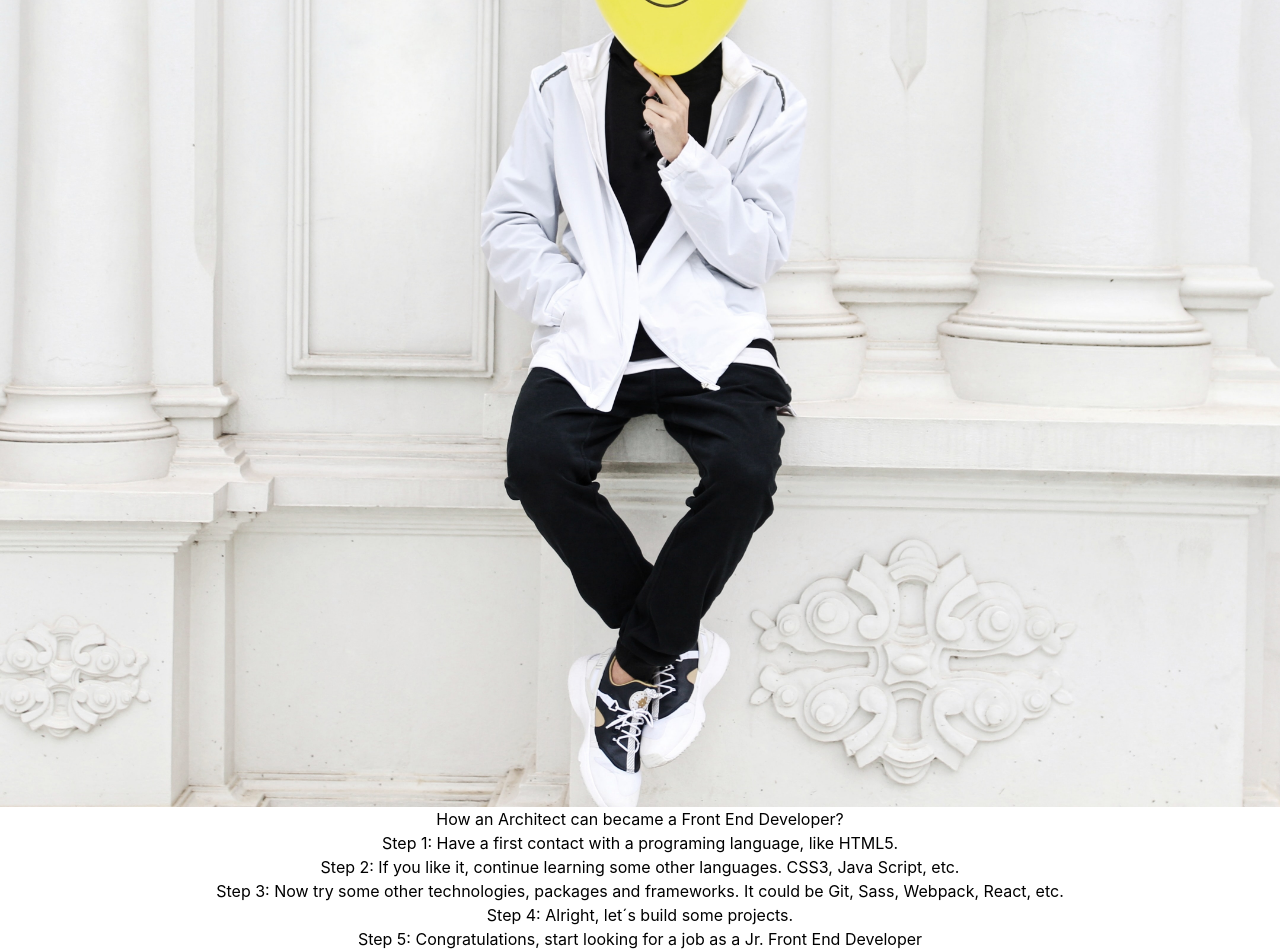
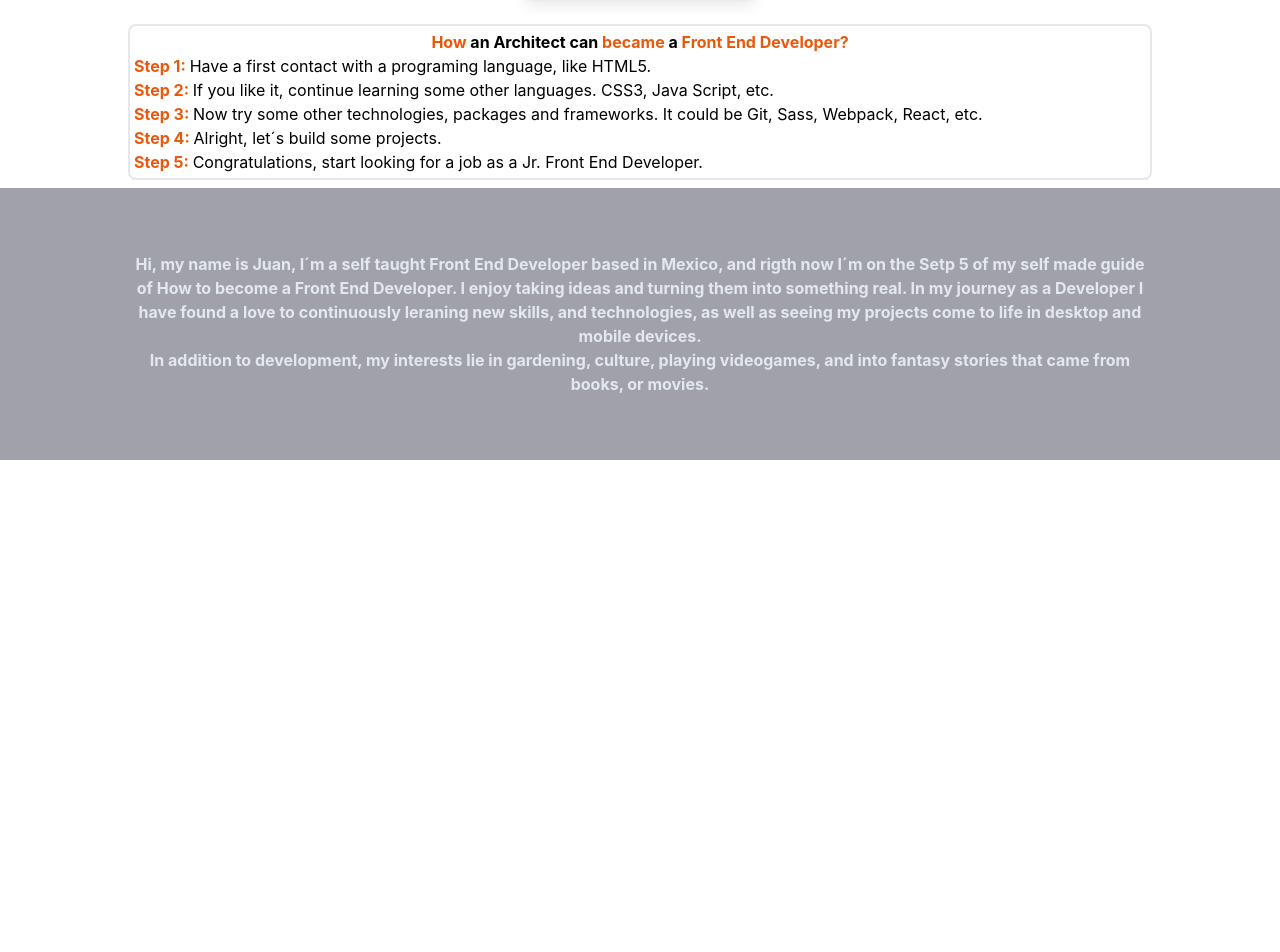
Before and after one commit to JCMP92/MY-PORTFOLIO, a React (Create React App) app: page /about in a window 1280 px wide. Shown: the part 340-1292 px from the top of the page. After the commit the page ends 800 px from the top, so only its background shows below. Built offline with nearby package versions, Linux system fonts and the light colour scheme.

Commit message:
About and Projects styles done

```diff
--- a/src/Components/Project-Card.js
+++ b/src/Components/Project-Card.js
@@ -1,19 +1,27 @@
 function Project(props) {
   return (
-    <div className="projects-card">
+    <div className="projects-card mx-4 mb-14 shadow-2xl">
       <div className="project-info">
-        <img src={props.url} alt={props.name} height="200px" />
-        <div className="proj-description">
-          <h2>{props.name}</h2>
-          <h3>Built with: {props.built}</h3>
-          <p>{props.description}</p>
+        <img src={props.url} alt={props.name} className="mb-2" />
+        <div className="proj-description p-1">
+          <h2 className="font-bold text-orange-600">{props.name}</h2>
+          <h3 className="font-bold">Built with: {props.built}</h3>
+          <p className="font-normal p-2">{props.description}</p>
         </div>
       </div>
-      <div>
-        <a href={props.live} target="blank">
+      <div className="flex justify-evenly items-center bg-zinc-800 h-10">
+        <a
+          href={props.live}
+          target="blank"
+          className="text-slate-200 hover:text-orange-600"
+        >
           Live version
         </a>
-        <a href={props.repo} target="blank">
+        <a
+          href={props.repo}
+          target="blank"
+          className="text-slate-200 hover:text-orange-600"
+        >
           Repository
         </a>
       </div>
--- a/src/Pages/About.js
+++ b/src/Pages/About.js
@@ -2,43 +2,56 @@ import photo from '../Img/proxy-photo.jpg';
 
 function About() {
   return (
-    <div>
-      <div className="personal-photo">
-        <img src={photo} alt="me" height="300px" />
+    <div className="flex flex-col items-center h-5/6 ">
+      <div className="personal-photo flex items-center justify-center h-2/6 ">
+        <img src={photo} alt="me" className="h-5/6 shadow-lg" />
       </div>
-      <div className="learning-guide">
-        <h2>How an Architect can became a Front End Developer?</h2>
-        <h3>
-          Step 1: Have a first contact with a programing language, like HTML5.
+
+      <div className="learning-guide w-4/5 border-2 rounded-lg p-1 m-2 sm:text-sm md:text-sm text-base">
+        <h2 className="font-bold">
+          <span className="text-orange-600">How</span> an Architect can{' '}
+          <span className="text-orange-600">became</span> a{' '}
+          <span className="text-orange-600">Front End Developer?</span>
+        </h2>
+        <h3 className="text-left">
+          <span className="font-bold text-orange-600">Step 1: </span>
+          Have a first contact with a programing language, like HTML5.
         </h3>
-        <h3>
-          Step 2: If you like it, continue learning some other languages. CSS3,
-          Java Script, etc.
+        <h3 className="text-left">
+          <span className="font-bold text-orange-600">Step 2: </span>If you like
+          it, continue learning some other languages. CSS3, Java Script, etc.
         </h3>
-        <h3>
-          Step 3: Now try some other technologies, packages and frameworks. It
-          could be Git, Sass, Webpack, React, etc.
+        <h3 className="text-left">
+          <span className="font-bold text-orange-600">Step 3: </span>Now try
+          some other technologies, packages and frameworks. It could be Git,
+          Sass, Webpack, React, etc.
         </h3>
-        <h3>Step 4: Alright, let´s build some projects.</h3>
-        <h3>
-          Step 5: Congratulations, start looking for a job as a Jr. Front End
-          Developer
+        <h3 className="text-left">
+          <span className="font-bold text-orange-600">Step 4: </span> Alright,
+          let´s build some projects.
+        </h3>
+        <h3 className="text-left">
+          <span className="font-bold text-orange-600">Step 5: </span>
+          Congratulations, start looking for a job as a Jr. Front End Developer.
         </h3>
       </div>
-      <div className="my-description">
+      <div className="my-description w-full h-full bg-zinc-400 sm:bg-zinc-800 flex justify-center items-center sm:text-sm md:text-sm lg:text-sm text-base">
+        <div className="w-4/5 p-1 m-2 text-slate-200 font-bold">
           <h2>
             Hi, my name is Juan, I´m a self taught Front End Developer based in
             Mexico, and rigth now I´m on the Setp 5 of my self made guide of How
-          to become a Front End Developer. I enjoy taking ideas and turning them
-          into something real. In my journey as a Developer I have found a love
-          to continuously leraning new skills, and technologies, as well as
-          seeing my projects come to life in desktop and mobile devices.
+            to become a Front End Developer. I enjoy taking ideas and turning
+            them into something real. In my journey as a Developer I have found
+            a love to continuously leraning new skills, and technologies, as
+            well as seeing my projects come to life in desktop and mobile
+            devices.
           </h2>
           <h2>
             In addition to development, my interests lie in gardening, culture,
-          playing videogames, and into fantasy stories that came from books, or
-          movies.
+            playing videogames, and into fantasy stories that came from books,
+            or movies.
           </h2>
+        </div>
       </div>
     </div>
   );
--- a/src/Pages/Home.js
+++ b/src/Pages/Home.js
@@ -2,11 +2,15 @@ import { Link } from 'react-router-dom';
 
 function Home() {
   return (
-    <div className="flex flex-col justify-evenly items-center h-5/6 px-2 py-1 text-base">
-      <div className="w-3/5 space-y-10">
-        <h1 className="text-left">Hello World!</h1>
-        <h1 className="text-left ml-6">I´m Juan Montes-Pesquera</h1>
-        <h1 className="text-left">A Front End Developer</h1>
+    <div className="flex flex-col justify-evenly items-center h-5/6 px-2 py-1 text-6xl sm:text-base md:text-xl lg:text-2xl xl:text-4xl">
+      <div className="sm:w-4/5 space-y-10 font-bold ">
+        <h1 className="text-left sm:text-center">Hello World!</h1>
+        <h1 className="text-left ml-6 sm:ml-0 sm:text-center">
+          I´m <span className="text-orange-600">Juan Montes-Pesquera</span>
+        </h1>
+        <h1 className="text-left sm:text-center">
+          A <span className="text-orange-600">Front End</span> Developer
+        </h1>
         <h1 className="animate-bounce text-orange-600 ">
           <Link to="/about">Get to know me!</Link>
         </h1>
--- a/src/Pages/Projects.js
+++ b/src/Pages/Projects.js
@@ -8,9 +8,13 @@ import RPSGame from '../Img/gif/rpsgame.gif';
 
 function Projects() {
   return (
-    <div>
-      <h1>Projects Page</h1>
-      <div className="projects-container">
+    <div className="h-auto p-4 flex flex-col items-center">
+      <div className="my-1.5">
+        <h1 className="text-orange-600 text-3xl sm:text-lg md:text-xl  font-bold ">
+          Projects Page
+        </h1>
+      </div>
+      <div className="projects-container mt-4 w-3/5 sm:w-full md:w-full">
         <Project
           name="Skol: Beer Catalogue"
           url={Skol}
--- a/tailwind.config.js
+++ b/tailwind.config.js
@@ -1,7 +1,13 @@
 /** @type {import('tailwindcss').Config} */
 
 module.exports = {
-  content: ['./src/Components/Navbar.js', './src/Pages/Home.js'],
+  content: [
+    './src/Components/Navbar.js',
+    './src/Pages/Home.js',
+    './src/Pages/About.js',
+    './src/Pages/Projects.js',
+    './src/Components/Project-Card.js',
+  ],
   theme: {
     screens: {
       xl: { max: '1440px' },
```
Lines whose indentation alone changed are shown as unchanged.
